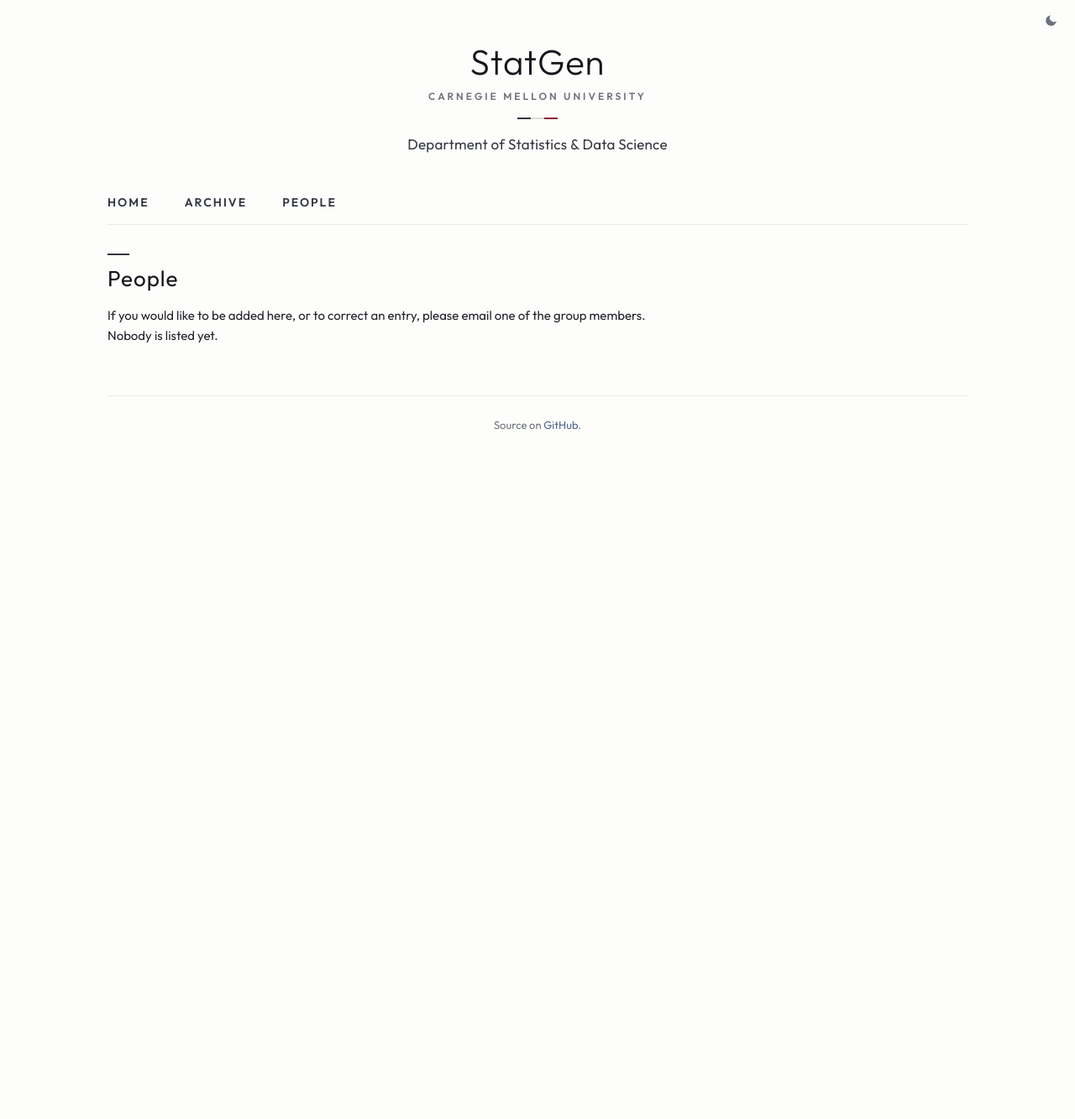
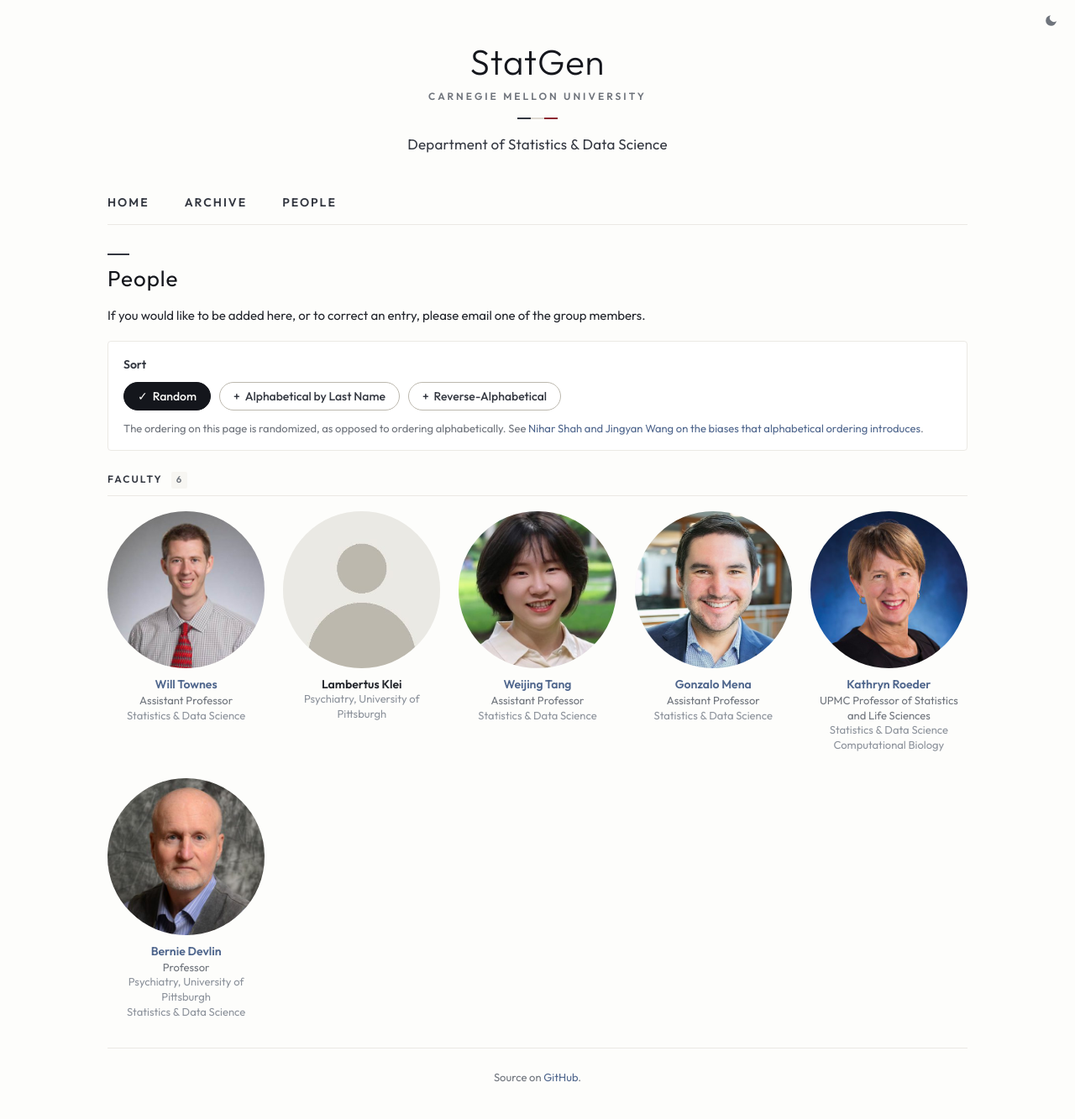
Before and after one commit to cmustatgen/cmustatgen.github.io, a Jekyll site: the page built from people.html, in a window 1280 px wide. Shown: the whole page at 84% size. Built offline with Jekyll 4.4.1, drawn with Linux system fonts in a browser that asks for light colours; before the commit the page ends 900 px from its top, so only the background shows below that.

Commit message:
Add faculty with circular headshots
Six faculty on the people page; photos for five of them, Klei pending.

Co-Authored-By: Claude Fable 5.1 <noreply@anthropic.com>

```diff
--- a/_data/people.yaml
+++ b/_data/people.yaml
@@ -4,14 +4,45 @@
 #
 # Fields: name (required), roster, position, affiliation, affiliation2,
 #         url, img (/assets/people/<file>, 320x400 recommended), sort_as
-#
-# Example:
-# jane_doe:
-#   name: Jane Doe
-#   roster: faculty
-#   position: Assistant Professor
-#   affiliation: Statistics & Data Science
-#   url: https://www.stat.cmu.edu/~jdoe/
-#   img: /assets/people/janeDoe.jpg
 
-{}
+kathryn_roeder:
+  name: Kathryn Roeder
+  roster: faculty
+  position: UPMC Professor of Statistics and Life Sciences
+  affiliation: Statistics & Data Science
+  affiliation2: Computational Biology
+  url: https://kathrynmroeder.github.io/
+  img: /assets/people/kathryn-roeder.jpg
+bernie_devlin:
+  name: Bernie Devlin
+  roster: faculty
+  position: Professor
+  affiliation: Psychiatry, University of Pittsburgh
+  affiliation2: Statistics & Data Science
+  url: https://devlinbj.github.io/
+  img: /assets/people/bernie-devlin.jpg
+gonzalo_mena:
+  name: Gonzalo Mena
+  roster: faculty
+  position: Assistant Professor
+  affiliation: Statistics & Data Science
+  url: https://gomena.github.io/
+  img: /assets/people/gmena.jpg
+lambertus_klei:
+  name: Lambertus Klei
+  roster: faculty
+  affiliation: Psychiatry, University of Pittsburgh
+weijing_tang:
+  name: Weijing Tang
+  roster: faculty
+  position: Assistant Professor
+  affiliation: Statistics & Data Science
+  url: https://sites.google.com/andrew.cmu.edu/weijingtang/home
+  img: /assets/people/weijing-tang.jpg
+will_townes:
+  name: Will Townes
+  roster: faculty
+  position: Assistant Professor
+  affiliation: Statistics & Data Science
+  url: https://willtownes.github.io/
+  img: /assets/people/will-townes.jpg
--- a/_data/roster.yaml
+++ b/_data/roster.yaml
@@ -1,7 +1,13 @@
 # Display order for /people/. Each entry is a slug from people.yaml.
 # Groups: faculty (with photos), postdoc, student, alumni.
 
-faculty: []
+faculty:
+- kathryn_roeder
+- bernie_devlin
+- gonzalo_mena
+- lambertus_klei
+- weijing_tang
+- will_townes
 postdoc: []
 student: []
 alumni: []
--- a/_includes/person.html
+++ b/_includes/person.html
@@ -8,7 +8,7 @@
      data-sort="{{ sort_key | escape }}" data-name="{{ p.name | escape }}">
   <img class="person-photo" loading="lazy"
        src="{{ p.img | default: '/assets/people/placeholder.jpg' | relative_url }}"
-       alt="{{ p.name }}" width="320" height="400">
+       alt="{{ p.name }}" width="320" height="320">
   <span class="person-name">
     {%- if p.url -%}<a href="{{ p.url }}" target="_blank" rel="noopener">{{ p.name }}</a>
     {%- else -%}{{ p.name }}{%- endif -%}
```
Also changed, not shown: assets/people/bernie-devlin.jpg (added), assets/people/gmena.jpg (added), assets/people/kathryn-roeder.jpg (added), assets/people/weijing-tang.jpg (added), assets/people/will-townes.jpg (added), libs/custom/my_css.css.
